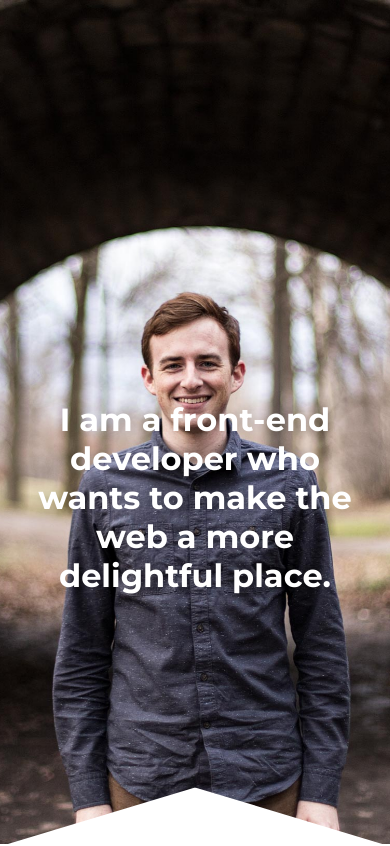
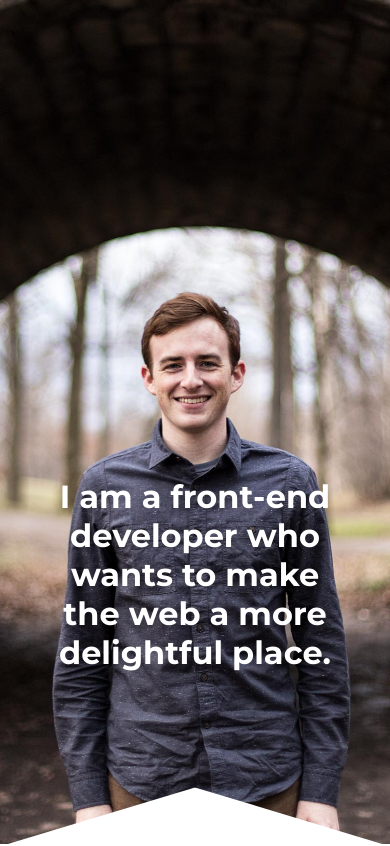
Before and after one commit to sailormansam/portfolio, a website: page index.html in a window 390 px wide. Shown: the top 846 px of the page. Drawn offline with nearby package versions, Linux system fonts and the light colour scheme; some packages are replaced by stand-ins of ours.

Commit message:
responsive work

```diff
--- a/css/main.css
+++ b/css/main.css
@@ -177,10 +177,10 @@ header {
 #catch {
 	position: absolute;
 	color: #fff;
-	bottom: 18%;
+	bottom: 38%;
 	left: 50%;
 	width: 100%;
-	transform: translate(-50%, -50%);
+	transform: translate(-50%, 50%);
 	padding-right: 1em;
 	padding-left: 1em;
 }
@@ -582,7 +582,26 @@ footer a img {
 	_responsive
 \* --------------------------------------------------- */
 
-@media all and (max-width: 64em) {
+@media all and (max-width: 90em) {
+	#catch {
+		bottom: 32%;
+	}
+
+	main::before {
+		max-width: 45em;
+	}
+}
+
+@media all and (max-width: 70em) {
+	h1 {
+		font-size: 2.6em;
+	}
+
+	#catch {
+		bottom: 32%;
+		width: 80%;
+	}
+
 	#projects {
 		padding: 4em 0;
 	}
@@ -592,7 +611,7 @@ footer a img {
 	}
 }
 
-@media all and (max-width: 64em) and (orientation: landscape) {
+/*@media all and (max-width: 64em) and (orientation: landscape) {
 	h1 {
 		font-size: 2.6em;
 	}
@@ -605,7 +624,7 @@ footer a img {
 	main::before {
 		width: 60%;
 	}
-}
+}*/
 
 @media all and (max-width: 60em) {
 	h1 {
@@ -645,8 +664,12 @@ footer a img {
 		font-size: 1.8em;
 	}
 
+	#catch {
+		bottom: 35%;
+	}
+
 	main::before {
-		width: 60%;
+		max-width: 25em;
 	}
 }
 
```
